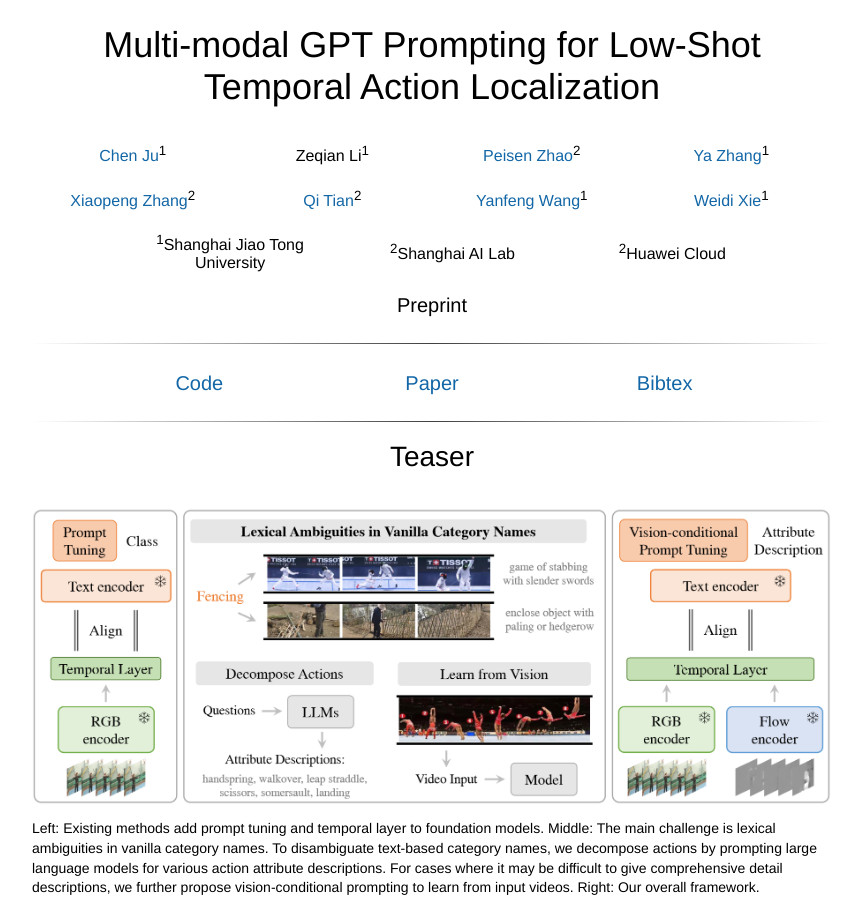
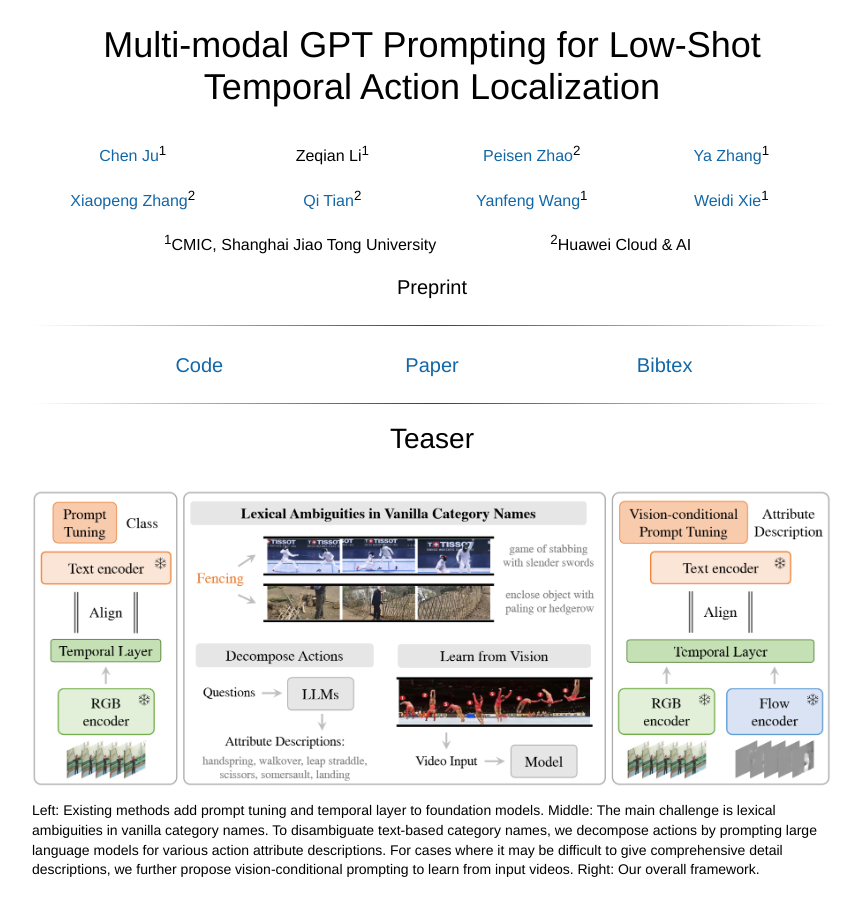
Before and after one commit to ju-chen/Voide1220.github.io, a Jekyll site: the page GPT_prompt/index.html, which Jekyll copies as it is, in a window 1280 px wide and 900 px high. Shown: the whole window, without its empty margins (208-1069 px from the left). Built offline with Jekyll 4.4.1, drawn with Linux system fonts in a browser that asks for light colours; some web fonts are replaced.

Commit message:
Update index.html

```diff
--- a/GPT_prompt/index.html
+++ b/GPT_prompt/index.html
@@ -241,20 +241,14 @@
                 </td>
                     <td align="center" width="300px">
               <center>
-                    <span style="font-size:16px"><sup>1</sup>Shanghai Jiao Tong University</span>
+                    <span style="font-size:16px"><sup>1</sup>CMIC, Shanghai Jiao Tong University</span>
                 </center>
 
-	    	</td>
-                    <td align="center" width="300px">
-              <center>
-                    <span style="font-size:16px"><sup>2</sup>Shanghai AI Lab</span>
-                </center>
-                </td>
 
                 </td>
                     <td align="center" width="300px">
               <center>
-                    <span style="font-size:16px"><sup>2</sup>Huawei Cloud</span>
+                    <span style="font-size:16px"><sup>2</sup>Huawei Cloud & AI</span>
                 </center>
                 </td>
         </tr></tbody>
```
